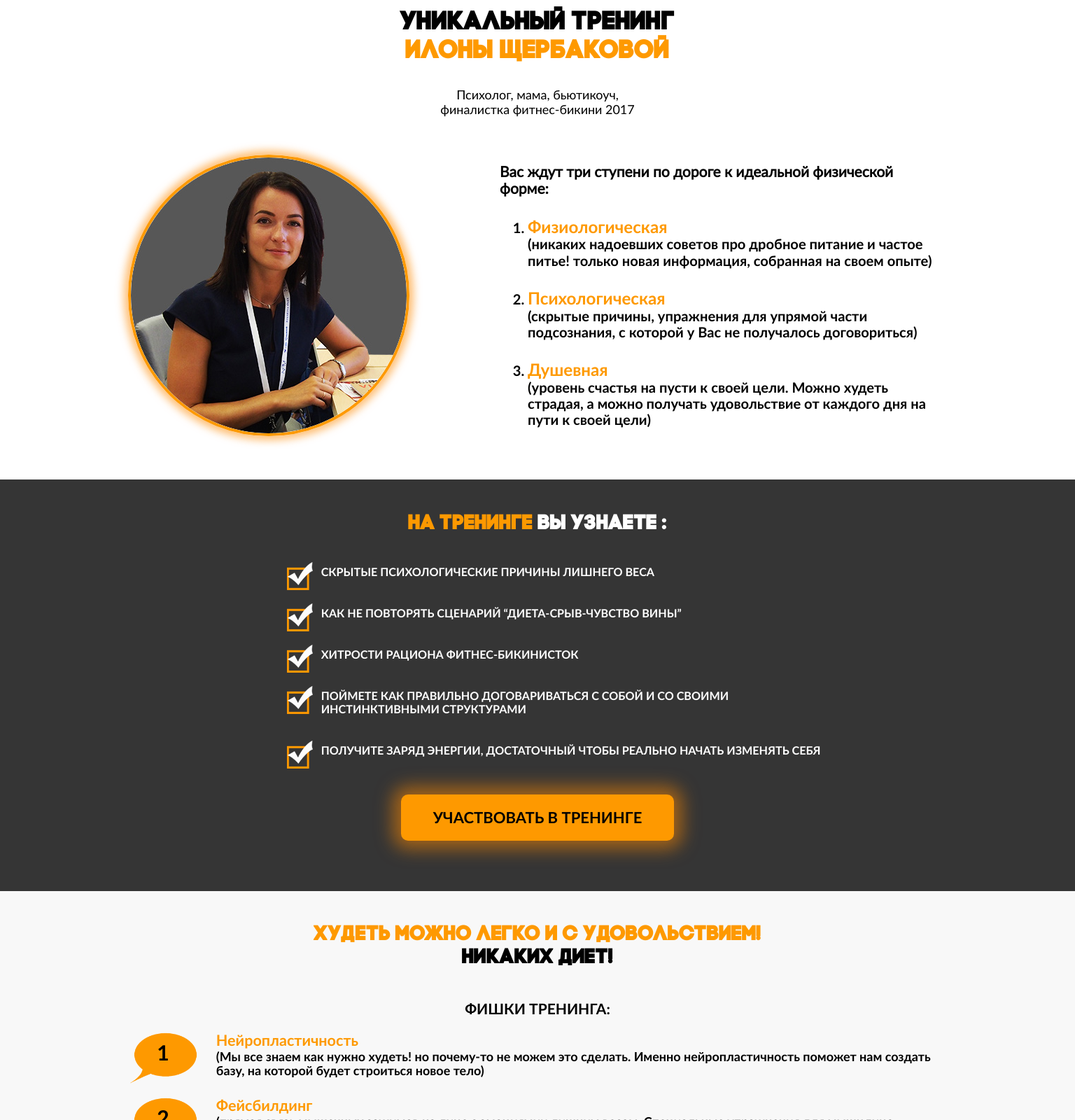
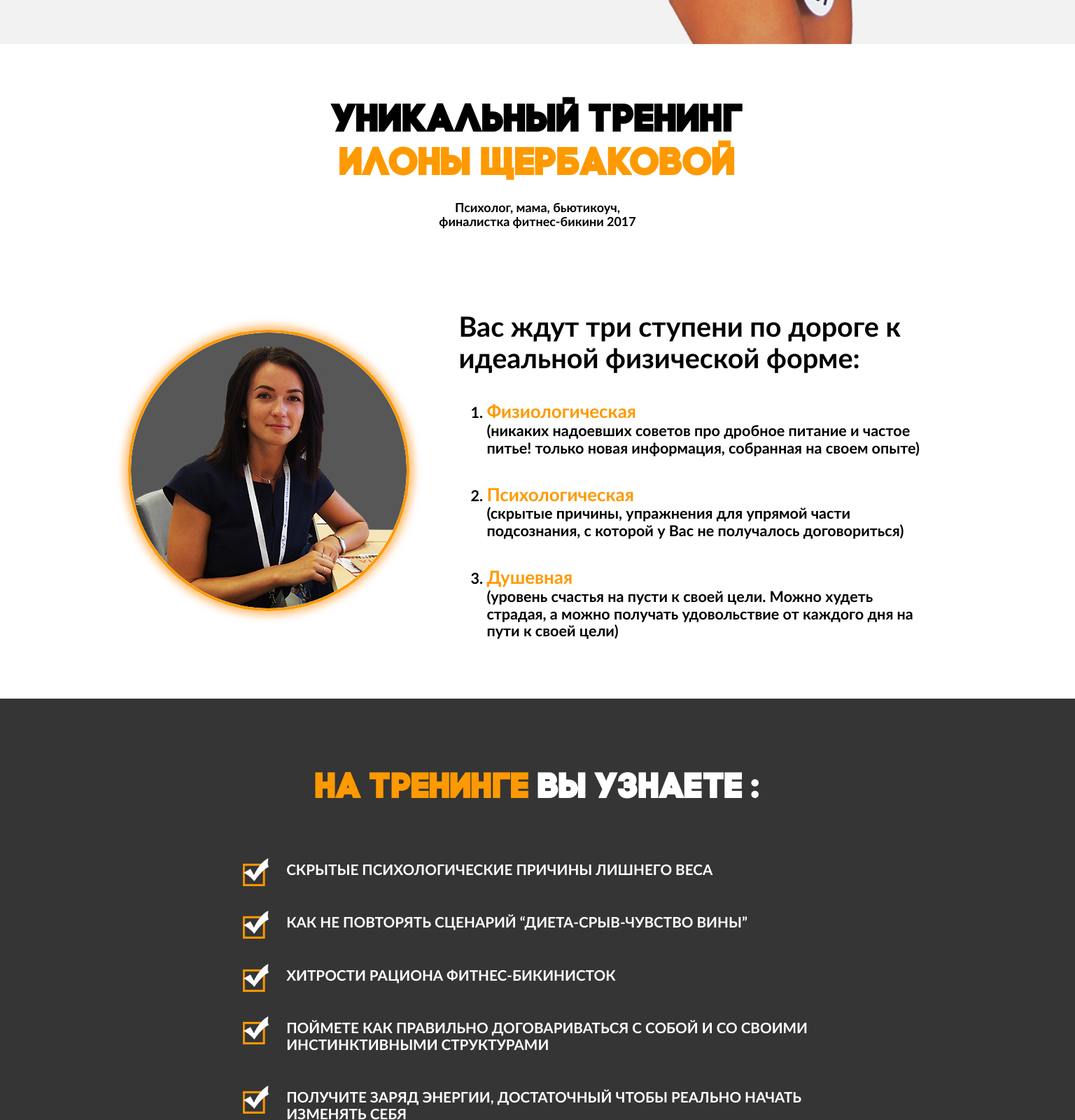
Before and after one commit to Jeorgeo/170915-lp, a PHP site: page / in a window 1536 px wide. Shown: the part 920-2520 px from the top of the page at 70% size. Run offline with PHP 8.4, Linux system fonts and the light colour scheme; some libraries are stand-ins or nearby versions.

Commit message:
170918-2120
production

```diff
--- a/style.css
+++ b/style.css
@@ -82,7 +82,7 @@
 	height: 100%;
 	min-width: 100%;
 	min-height: 100%;
-	font-family: 'Lato Regular', sans-serif;
+	font-family: 'Lato Bold', 'Arial', serif;
   font-size: 1.06em;
   color: #000000;
 }
@@ -91,7 +91,7 @@
   text-transform: uppercase;
   letter-spacing: 3px;
 	font-size: 1.2em;
-  font-family: 'Lato Bold',serif;
+  font-family: 'Lato Bold', 'Arial', serif;
 
 }
 
@@ -197,6 +197,15 @@
   vertical-align: middle;
 }
 
+footer .header__logo {
+  margin-top: 1em;
+}
+
+footer .header__logo h1 {
+  width: 80%;
+  padding-left: 5%
+}
+
 .header__adress,
 .header__date,
 .header__contacts {
@@ -265,6 +274,7 @@
 .box-2 p {
   width: 90%;
   margin-left: 10%;
+  font-family: 'Lato Bold', 'Arial', serif;
 }
 
 .box-2 figure {
@@ -280,11 +290,11 @@
 
 .box-2 .roads ol {
   font-family: 'Lato Bold', 'Arial', serif;
-  font-size: 1.6em;
+  font-size: 1.5em;
 }
 
 .box-2 .roads li {
-  margin-bottom: 1.4em;
+  margin-bottom: 1.8em;
   font-size: 0.7em;
 }
 
@@ -553,7 +563,7 @@
   }
 
   .box-3 ul {
-    width: 75%;
+    width: 79%;
     margin-left: auto;
     margin-right: auto;
   }
@@ -721,6 +731,7 @@
 }
 
 /*=================== for PC 1280px ===========================*/
+
 @media screen and (min-width: 1280px) {
   .header .logo-box {
     width: 15%;
@@ -734,9 +745,16 @@
     width: 15%;
     margin-bottom: 1.3em;
   }
+
+  .box-3 li {
+    margin-left: 2em;
+    padding-left: 3em;
+    font-size: 1.15em;
+  }
 }
 
 /*=================== for PC 1360px ===========================*/
+
 @media screen and (min-width: 1360px) {
   .header .header__logo {
     width: 40%;
@@ -763,32 +781,167 @@
   }
 
   .box-1 {
+    margin-bottom: 2em;
     padding: 1px 0 0 0;
-    background-size: 50%;
+    background-size: 58%;
+    background-position: 90% 100%;
   }
 
   .box-1 .big-title {
     margin: 2em 0;
-    font-size: 44px;
+    font-size: 46px;
   }
 
   .box-1 p {
     width: 55%;
-    line-height: 1.7em;
+    font-size: 1.7em;
+    line-height: 1.65em;
   }
 
   .box-1 .box-btn {
-    margin: 5em 0;
+    margin: 4em 0 2em 0;
     font-stretch: condensed;
   }
 
   .box-1 .medium-btn {
-    font-size: 30px;
+    margin-bottom: 5em;
+    padding: 25px 30px;
+    font-size: 32px;
   }
 
   .box-2 figure {
-    margin-top: 2em;
+    margin-top: 7em;
   }
+
+  .box-2 h2 {
+    font-size: 3em;
+    margin-top: 0.5em;
+    margin-bottom: 0em;
+  }
+
+  .box-2 article {
+    width: 57%;
+    margin-left: 0%;
+  }
+
+  .box-2 article h3 {
+    font-size: 2.2em;
+    margin-top: 1.8em;
+  }
+
+  .box-2 .roads li {
+    font-size: 0.8em;
+  }
+
+  .box-3 .medium-title {
+    margin-top: 1.7em;
+    font-size: 2.75em;
+  }
+
+  .box-3 .small-btn {
+    margin-bottom: 4em;
+    padding: 38px;
+    font-size: 1.35em;
+  }
+
+  .box-4 .medium-title {
+    margin-top: 1.7em;
+    margin-bottom: 2.2em;
+    font-size: 2.5em;
+  }
+
+  .box-4 .small-title {
+    font-size: 2.2em;
+  }
+
+  .box-4 ul {
+    width: 80%;
+    margin-left: 14%;
+    font-size: 1.8em;
+  }
+
+  .box-4 li {
+    padding-left: 5em;
+    font-size: 0.85em;
+  }
+
+  .box-4 li .color-text,
+  .box-4 li .cloud {
+    font-size: 1.4em;
+  }
+
+  .box-4 li .cloud {
+    width: 110px;
+    height: 85px;
+    padding: 11px 22px 11px 8px;
+  }
+
+  .box-4 .box-content .smile {
+    font-size: 1.1em;
+    margin-top: 3.5em;
+  }
+
+  .box-4 .medium-btn {
+    font-size: 30px;
+    margin-bottom: 4em;
+  }
+
+  .box-5 {
+    font-size: 1.55em;
+  }
+
+  .box-5 .box-title {
+    margin-top: 2.5em;
+  }
+
+  .box-5 li figure {
+    width: 6%;
+  }
+
+  .box-6 {
+    font-size: 1.6em;
+    padding: 2.5em 0 1.5em 0;
+  }
+
+  .box-6 .big-btn {
+    font-size: 1.6em;
+    padding: 44px 66px;
+  }
+
+  .box-7 .medium-title {
+    font-size: 2.4em;
+    margin-top: 1.5em;
+    margin-bottom: 3em;
+  }
+
+  .pack__list ul {
+    width: 95%;
+    margin: auto;
+  }
+
+  .pack__list li {
+    padding-left: 5em;
+    font-size: 1.1em;
+  }
+
+  .pack {
+    margin-bottom: 7em;
+  }
+
+  .box-8 .box-title {
+    font-size: 1.5em;
+    margin-top: 2.5em;
+  }
+
+  .box-8 .box-content figure {
+    min-height: 680px;
+  }
+
+  .footer .box-title {
+    font-size: 1.65em;
+    margin-top: 2.5em;
+  }
+
 }
 
 /*=================== for MAC 1600px ===========================*/
```
Also changed, not shown: index.html (+32 -6 lines), img/for_sprite/cloud_icon.png, img/icon_cloud.png, img/logo-s.png.
